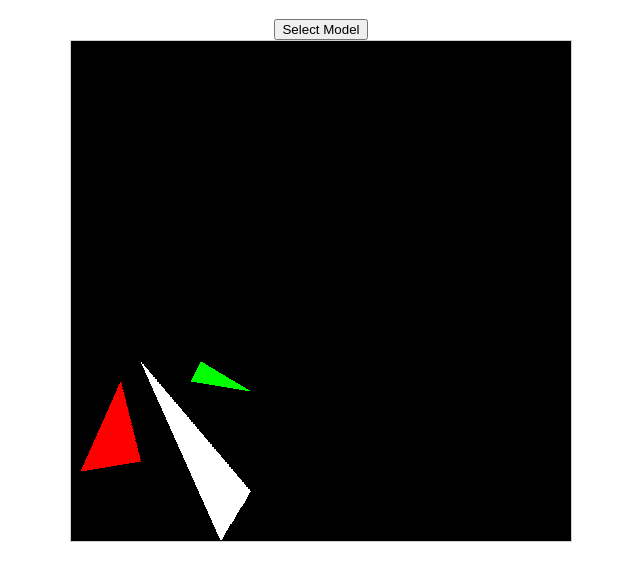
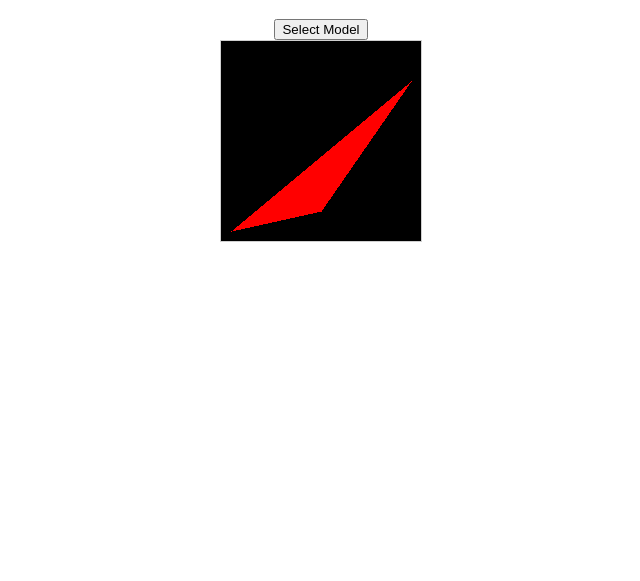
Before and after one commit to simonwillcock/tiny-renderer-js, a website built with Parcel: page src/index.html in a window 1280 px wide. Shown: the part 71-652 px from the top of the page, without its empty margins (319-959 px from the left). Built offline with nearby package versions, Linux system fonts and the light colour scheme.

Commit message:
Lesson 2 - Baycentric triangles

```diff
--- a/src/app.ts
+++ b/src/app.ts
@@ -14,26 +14,14 @@ const renderer = (selector: string, btnSelector: string) => {
   let canvasData = ctx.createImageData(canvas.width, canvas.height);
 
   const t0 = [
-    new Vec2(10, 70),
-    new Vec2(50, 160),
-    new Vec2(70, 80),
-  ];
-  const t1 = [
-    new Vec2(180, 50),
-    new Vec2(150, 1),
-    new Vec2(70, 180),
-  ];
-  const t2 = [
-    new Vec2(180, 150),
-    new Vec2(120, 160),
-    new Vec2(130, 180),
+    new Vec2(10, 10),
+    new Vec2(100, 30),
+    new Vec2(190, 160),
   ];
 
   const pen = drawingFactory(width, height, canvasData);
 
-  triangle(pen, t0[0], t0[1], t0[2], COLOURS.RED);
-  triangle(pen, t1[0], t1[1], t1[2], COLOURS.WHITE);
-  triangle(pen, t2[0], t2[1], t2[2], COLOURS.GREEN);
+  triangle(pen, width, height, t0, COLOURS.RED);
 
   // Update the canvas with the new data
   ctx.putImageData(canvasData, 0, 0);
--- a/src/drawing.ts
+++ b/src/drawing.ts
@@ -1,5 +1,5 @@
 import { COLOURS } from "./constants";
-import { Vec2 } from './geometry';
+import { Vec2, Vec3 } from "./geometry";
 import { DrawingFactory, DrawingFunction, RGBA } from "./types";
 
 export const drawingFactory: DrawingFactory =
@@ -19,7 +19,14 @@ export const drawingFactory: DrawingFactory =
     });
   };
 
-export const line = (pen: DrawingFunction, x0: number, y0: number, x1: number, y1: number, color: RGBA) => {
+export const line = (
+  pen: DrawingFunction,
+  x0: number,
+  y0: number,
+  x1: number,
+  y1: number,
+  color: RGBA
+) => {
   let steep = false;
 
   if (Math.abs(x0 - x1) < Math.abs(y0 - y1)) {
@@ -44,52 +51,70 @@ export const line = (pen: DrawingFunction, x0: number, y0: number, x1: number, y
 
   for (let x = x0; x <= x1; x++) {
     if (steep) {
-      pen({x: y, y: x}, color);
+      pen({ x: y, y: x }, color);
     } else {
-      pen({x, y}, color);
+      pen({ x, y }, color);
     }
     y_error += y_step;
     if (y_error > dx) {
-      y += (y1 > y0) ? 1 : -1;
+      y += y1 > y0 ? 1 : -1;
       y_error -= dx * 2;
     }
   }
 };
 
-export const vline = (pen: DrawingFunction, p0: Vec2, p1: Vec2, color: RGBA) => {
+export const vline = (
+  pen: DrawingFunction,
+  p0: Vec2,
+  p1: Vec2,
+  color: RGBA
+) => {
   line(pen, p0.x, p0.y, p1.x, p1.y, color);
 };
 
-export const triangle = (pen: DrawingFunction, t0: Vec2, t1: Vec2, t2: Vec2, color: RGBA) => {
-  if (t0.y === t1.y && t0.y === t2.y) return
-  // Sort in ascending order by y-coordinate
-  if (t0.y > t1.y) {
-    [t0, t1] = [t1, t0];
+export const barycentric = (points: Vec2[], P: Vec2) => {
+  const v0 = new Vec3(
+    points[2].x - points[0].x,
+    points[1].x - points[0].x,
+    points[0].x - P.x
+  );
+  const v1 = new Vec3(
+    points[2].y - points[0].y,
+    points[1].y - points[0].y,
+    points[0].y - P.y
+  );
+  const u = v0.crossProduct(v1);
+  if (Math.abs(u.z) < 1) {
+    // Bad triangle - return a vector outside of bounds (negative)
+    return new Vec3(-1, 1, 1);
   }
-  if (t0.y > t2.y) {
-    [t0, t2] = [t2, t0];
+  return new Vec3(1 - (u.x + u.y) / u.z, u.y / u.z, u.x / u.z);
+};
+
+export const triangle = (
+  pen: DrawingFunction,
+  width: number,
+  height: number,
+  points: Vec2[],
+  color: RGBA
+) => {
+  const bboxmin = new Vec2(width - 1, height - 1);
+  const bboxmax = new Vec2(0, 0);
+  const clamp = new Vec2(width - 1, height - 1);
+  for (let i = 0; i < 3; i++) {
+    ['x', 'y'].forEach(val => {
+      bboxmin[val] = Math.max(0, Math.min(bboxmin[val], points[i][val]));
+      bboxmax[val] = Math.min(clamp[val], Math.max(bboxmax[val], points[i][val]));
+    });
   }
-  if (t1.y > t2.y) {
-    [t1, t2] = [t2, t1];
+  const P = new Vec2(0, 0);
+  for (P.y = bboxmin.y; P.y <= bboxmax.y; P.y++) {
+    for (P.x = bboxmin.x; P.x <= bboxmax.x; P.x++) {
+      const bcScreen = barycentric(points, P);
+      if (bcScreen.x < 0 || bcScreen.y < 0 || bcScreen.z < 0) {
+        continue;
       }
-  const totalHeight = t2.y - t0.y;
-  for (let i = 0; i < totalHeight; i++) {
-    const secondHalf = i > t1.y - t0.y || t1.y === t0.y;
-    const segmentHeight = secondHalf ? t2.y - t1.y : t1.y - t0.y;
-    const alpha = i / totalHeight;
-    const beta = (i - (secondHalf ? t1.y - t0.y : 0)) / segmentHeight;
-    let A = t0.clone().add(t2.clone().subtract(t0.clone()).multiply(alpha));
-    let B = secondHalf ? t1.clone().add(t2.clone().subtract(t1.clone()).multiply(beta)) : t0.clone().add(t1.clone().subtract(t0.clone()).multiply(beta));
-    if (A.x > B.x) {
-      [A, B] = [B, A];
-    }
-
-    for (let j = A.x; j < B.x; j++) {
-      pen({x: j, y: t0.y + i}, color);
+      pen({x: P.x, y: P.y}, color);
     }
   }
-
-  // vline(pen, t0, t1, COLOURS.GREEN);
-  // vline(pen, t1, t2, COLOURS.GREEN);
-  // vline(pen, t2, t0, COLOURS.RED);
 };
--- a/src/geometry.ts
+++ b/src/geometry.ts
@@ -45,11 +45,109 @@ export class Vec2 {
     return this;
   };
 
+  clamp = function (min: number, max: number): Vec2 {
+    this.x = Math.max(min, Math.min(max, this.x));
+    this.y = Math.max(min, Math.min(max, this.y));
+    return this;
+  }
+
 
   toJSON = function () {
     return {x: this.x, y: this.y};
   };
   toString = function() {
-    return '(' + this.x + ', ' + this.y + ')';
+    return `(${this.x}, ${this.y})`;
   };
 }
+
+export class Vec3 {
+  public x: number;
+  public y: number;
+  public z: number;
+
+  constructor(x: number, y: number, z: number) {
+    this.x = x;
+    this.y = y;
+    this.z = z;
+    return this;
+  }
+
+  clone = function () {
+    return new Vec3(this.x, this.y, this.z);
+  }
+
+  add = function (v: number | Vec3): Vec3 {
+    if (typeof v === "number") {
+      this.x += v;
+      this.y += v;
+      this.z += v;
+    } else {
+      this.x += v.x;
+      this.y += v.y;
+      this.z += v.z;
+    }
+    return this;
+  };
+
+  subtract = function (v: number | Vec3): Vec3 {
+    if (typeof v === "number") {
+      this.x += v;
+      this.y += v;
+      this.z += v;
+    } else {
+      this.x -= v.x;
+      this.y -= v.y;
+      this.z -= v.z;
+    }
+    return this;
+  };
+
+  multiply = function (v: number | Vec3): Vec3 {
+    if (typeof v === "number") {
+      this.x *= v;
+      this.y *= v;
+      this.z *= v;
+    } else {
+      this.x *= v.x;
+      this.y *= v.y;
+      this.z *= v.z;
+    }
+    return this;
+  };
+
+  length = function() {
+    return Math.sqrt(this.x * this.x + this.y * this.y + this.z * this.z);
+  }
+
+  divide = function(v: number | Vec3): Vec3 {
+    if (typeof v === "number") {
+      this.x /= v;
+      this.y /= v;
+      this.z /= v;
+    } else {
+      this.x /= v.x;
+      this.y /= v.y;
+      this.z /= v.z;
+    }
+    return this;
+  }
+
+  normalize = function (): Vec3 {
+    return new Vec3(this.x, this.y, this.z).divide(this.length);
+  };
+
+  crossProduct = function(v: Vec3) {
+    return new Vec3(
+      this.y * v.z - this.z * v.y,
+      this.z * v.x - this.x * v.z,
+      this.x * v.y - this.y * v.x);
+  }
+
+
+  toJSON = function () {
+    return {x: this.x, y: this.y, z: this.z};
+  };
+  toString = function() {
+    return `(${this.x}, ${this.y}, ${this.z})`;
+  };
+}
--- a/src/index.html
+++ b/src/index.html
@@ -9,7 +9,7 @@
     <div class="container">
         <h1>Lesson 1!</h1>
         <button id="file">Select Model</button>
-        <canvas id="screen" width="500" height="500" />
+        <canvas id="screen" width="200" height="200" />
     </div>
     <script type="module" src="app.ts"></script>
   </body>
```
Lines whose indentation alone changed are shown as unchanged.
